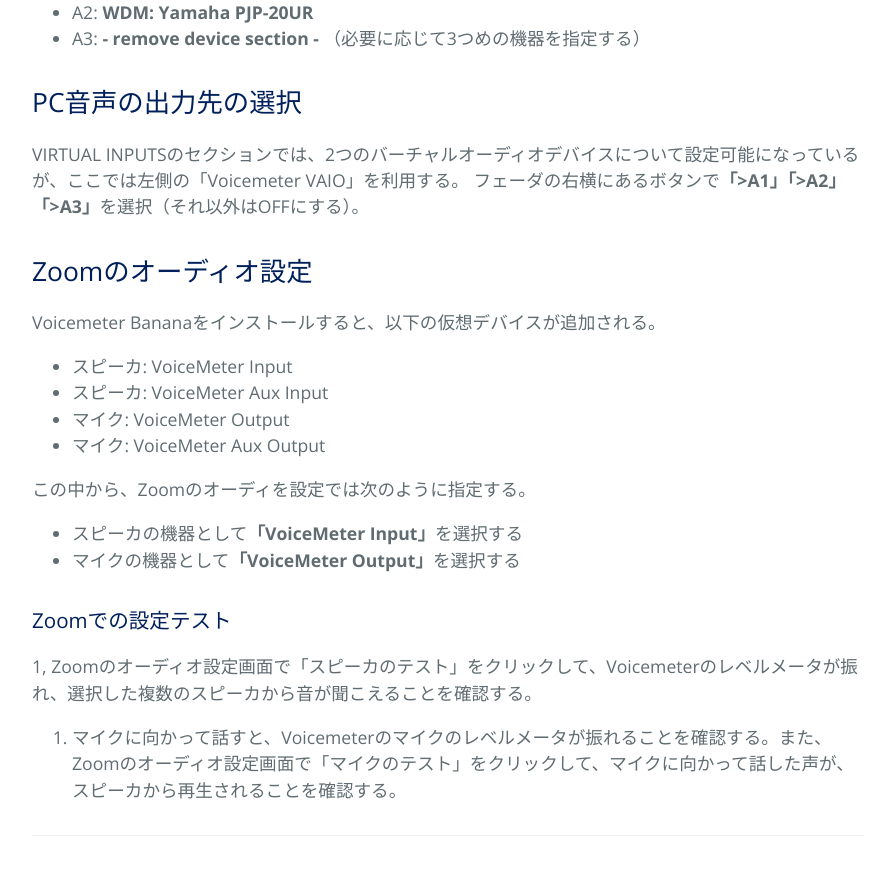
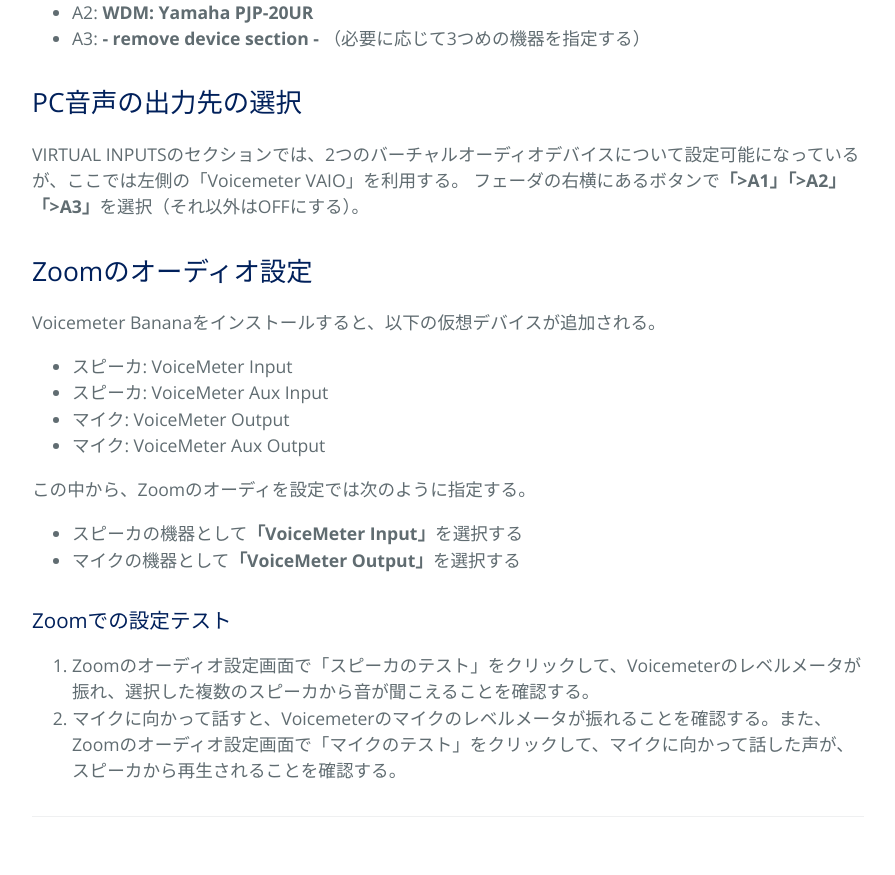
Before and after one commit to kyoto-u/online-edu, a Jekyll site: the page built from zoom-audio-voicemeter.md, in a window 1280 px wide and 900 px high, scrolled down 1344 px. Shown: the top 875 px of the window, without its empty margins (192-1087 px from the left). Built offline with Jekyll 4.4.1, drawn with Linux system fonts in a browser that asks for light colours.

Commit message:
Update zoom-audio-voicemeter.md

```diff
--- a/zoom-audio-voicemeter.md
+++ b/zoom-audio-voicemeter.md
@@ -53,5 +53,5 @@ Voicemeter Bananaをインストールすると、以下の仮想デバイスが
 
 ### Zoomでの設定テスト
 
-1, Zoomのオーディオ設定画面で「スピーカのテスト」をクリックして、Voicemeterのレベルメータが振れ、選択した複数のスピーカから音が聞こえることを確認する。
+1. Zoomのオーディオ設定画面で「スピーカのテスト」をクリックして、Voicemeterのレベルメータが振れ、選択した複数のスピーカから音が聞こえることを確認する。
 2. マイクに向かって話すと、Voicemeterのマイクのレベルメータが振れることを確認する。また、Zoomのオーディオ設定画面で「マイクのテスト」をクリックして、マイクに向かって話した声が、スピーカから再生されることを確認する。
```
